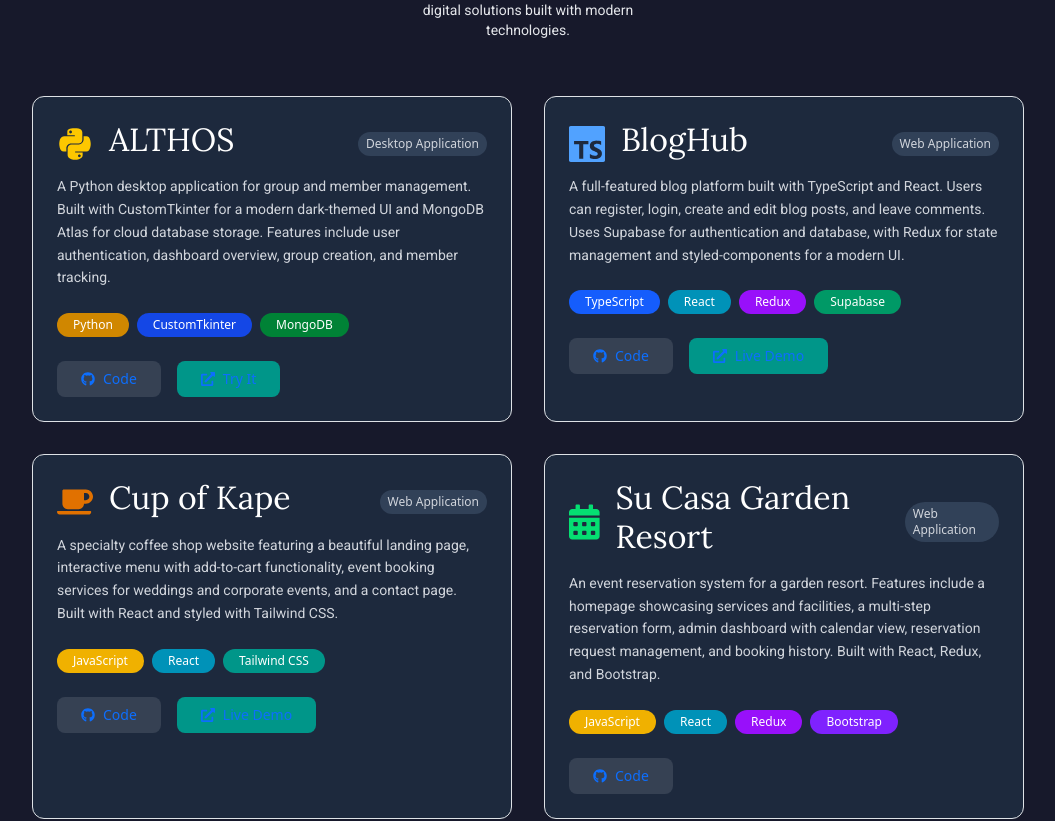
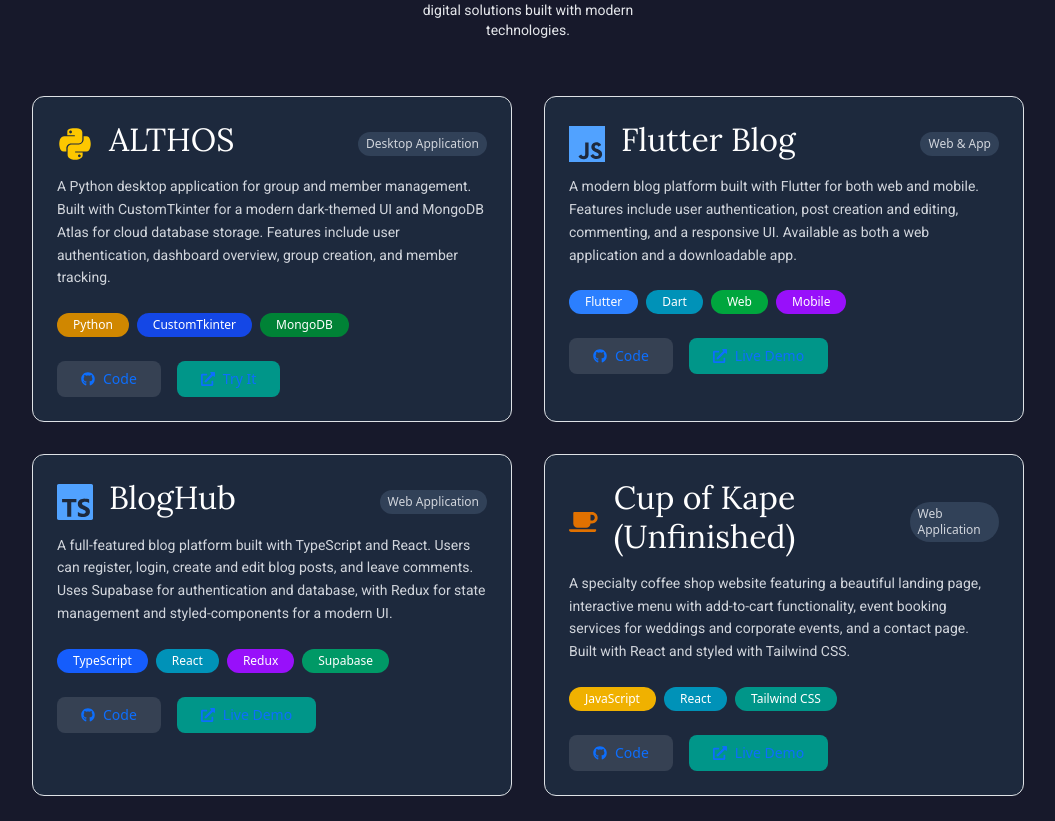
Before and after one commit to PitaoC/My_Portfolio, a React (Vite) app in the folder New-Portfolio/: page / in a window 1280 px wide. Shown: the part 2628-3449 px from the top of the page, without its empty margins (112-1167 px from the left). Built offline with nearby package versions, Linux system fonts and the light colour scheme; a web font is replaced by a local one.

Commit message:
add flutter project

```diff
--- a/New-Portfolio/src/components/MyProjects.jsx
+++ b/New-Portfolio/src/components/MyProjects.jsx
@@ -15,6 +15,17 @@ function MyProjects() {
             type: "Desktop Application"
         },
         {
+            name: "Flutter Blog",
+            description: "A modern blog platform built with Flutter for both web and mobile. Features include user authentication, post creation and editing, commenting, and a responsive UI. Available as both a web application and a downloadable app.",
+            technologies: ["Flutter", "Dart", "Web", "Mobile"],
+            techColors: ["bg-blue-500", "bg-cyan-600", "bg-green-600", "bg-purple-600"],
+            icon: <SiJavascript className="text-4xl text-blue-400" />, // You may replace with a Flutter icon if available
+            github: "https://github.com/PitaoC/Blog-Assesment.git",
+            download: null,
+            liveDemo: "https://blog-assesment-gsd2.vercel.app/",
+            type: "Web & App"
+        },
+        {
             name: "BlogHub",
             description: "A full-featured blog platform built with TypeScript and React. Users can register, login, create and edit blog posts, and leave comments. Uses Supabase for authentication and database, with Redux for state management and styled-components for a modern UI.",
             technologies: ["TypeScript", "React", "Redux", "Supabase"],
@@ -26,7 +37,7 @@ function MyProjects() {
             type: "Web Application"
         },
         {
-            name: "Cup of Kape",
+            name: "Cup of Kape (Unfinished)",
             description: "A specialty coffee shop website featuring a beautiful landing page, interactive menu with add-to-cart functionality, event booking services for weddings and corporate events, and a contact page. Built with React and styled with Tailwind CSS.",
             technologies: ["JavaScript", "React", "Tailwind CSS"],
             techColors: ["bg-yellow-500", "bg-cyan-600", "bg-teal-600"],
```
